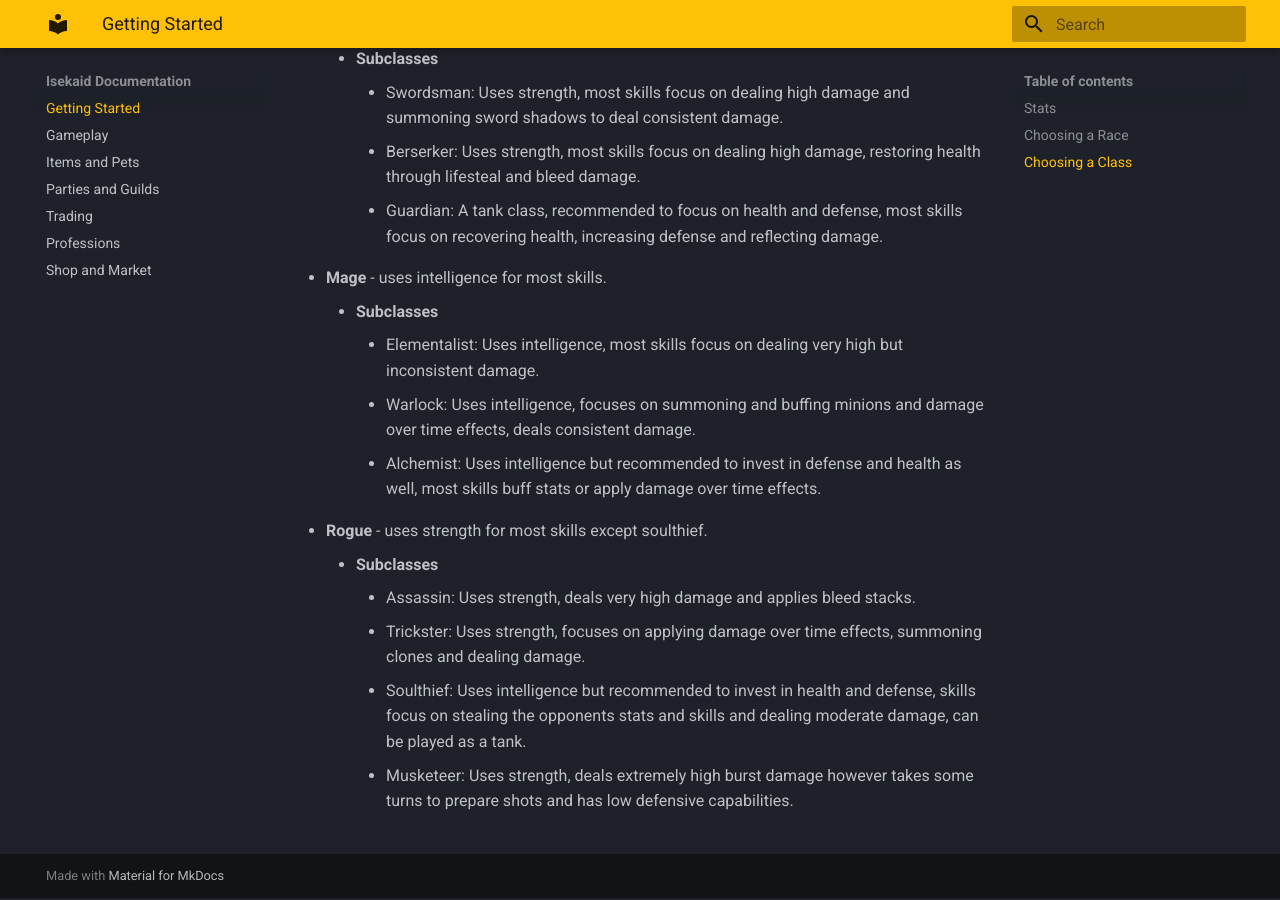
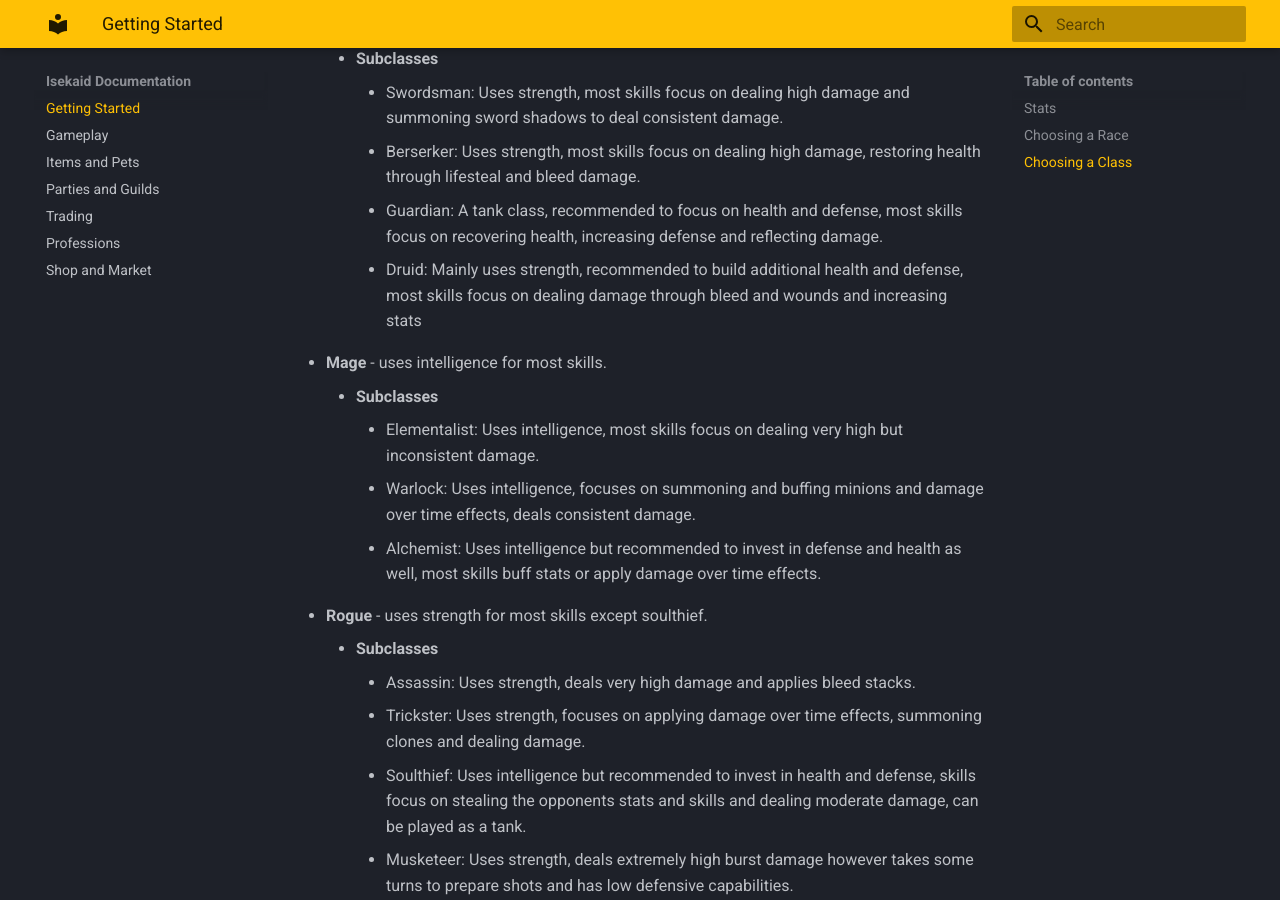
Before and after one commit to isekaidbot/Isekaid-docs, an MkDocs documentation site: the page built from docs/index.md, in a window 1280 px wide and 900 px high, scrolled down 1456 px. Built offline with MkDocs 1.6.1 and Material for MkDocs 9.7.7, drawn with Linux system fonts in a browser that asks for light colours.

Commit message:
Update index.md

```diff
--- a/docs/index.md
+++ b/docs/index.md
@@ -41,6 +41,7 @@ Every time you level up you get 5 assignable stat points
         * Swordsman: Uses strength, most skills focus on dealing high damage and summoning sword shadows to deal consistent damage.
         * Berserker: Uses strength, most skills focus on dealing high damage, restoring health through lifesteal and bleed damage.
         * Guardian: A tank class, recommended to focus on health and defense, most skills focus on recovering health, increasing defense and reflecting damage.
+        * Druid: Mainly uses strength, recommended to build additional health and defense, most skills focus on dealing damage through bleed and wounds and increasing stats
 * **Mage** \- uses intelligence for most skills.
     * **Subclasses**
         * Elementalist: Uses intelligence, most skills focus on dealing very high but inconsistent damage.
```
